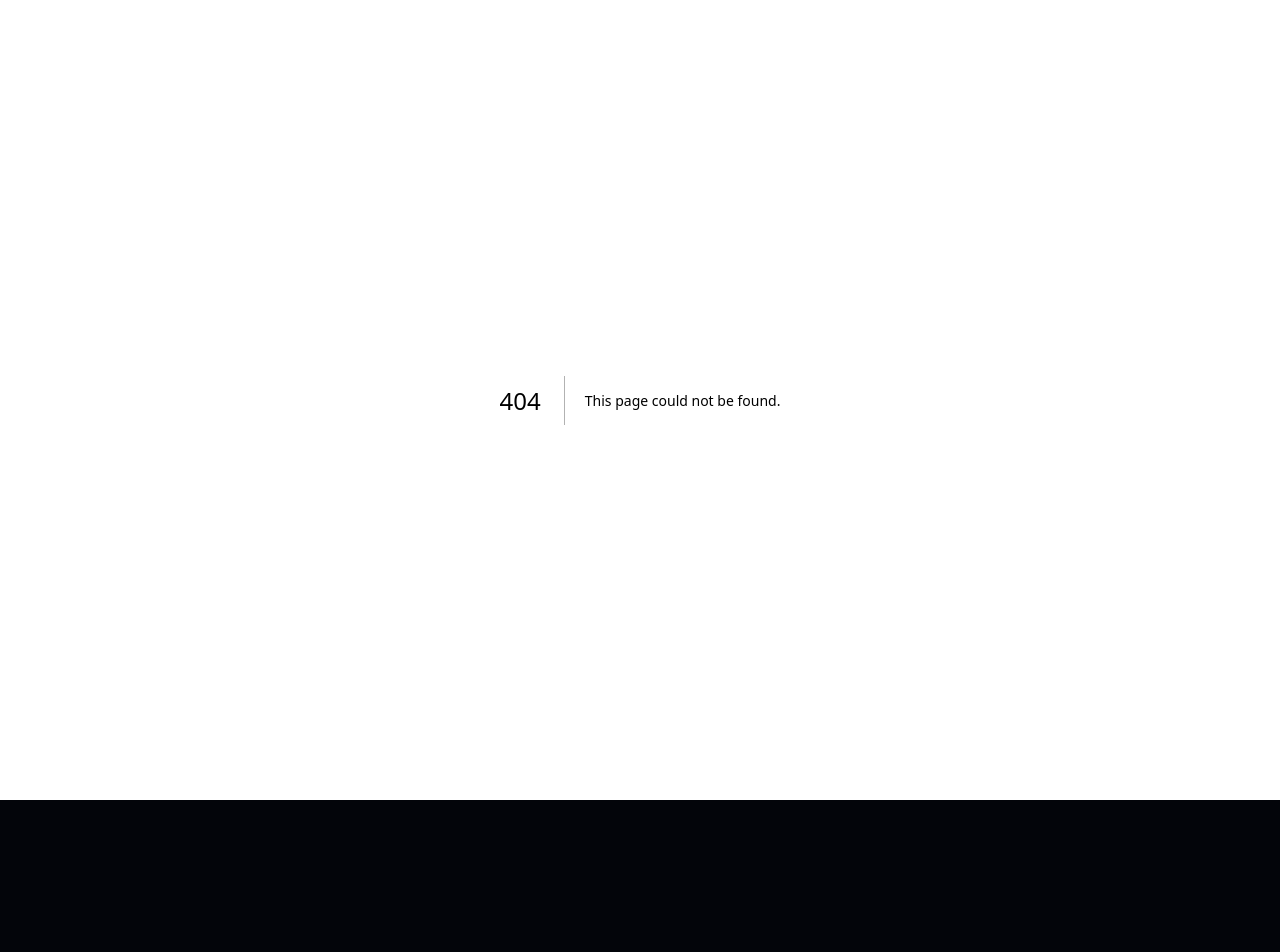
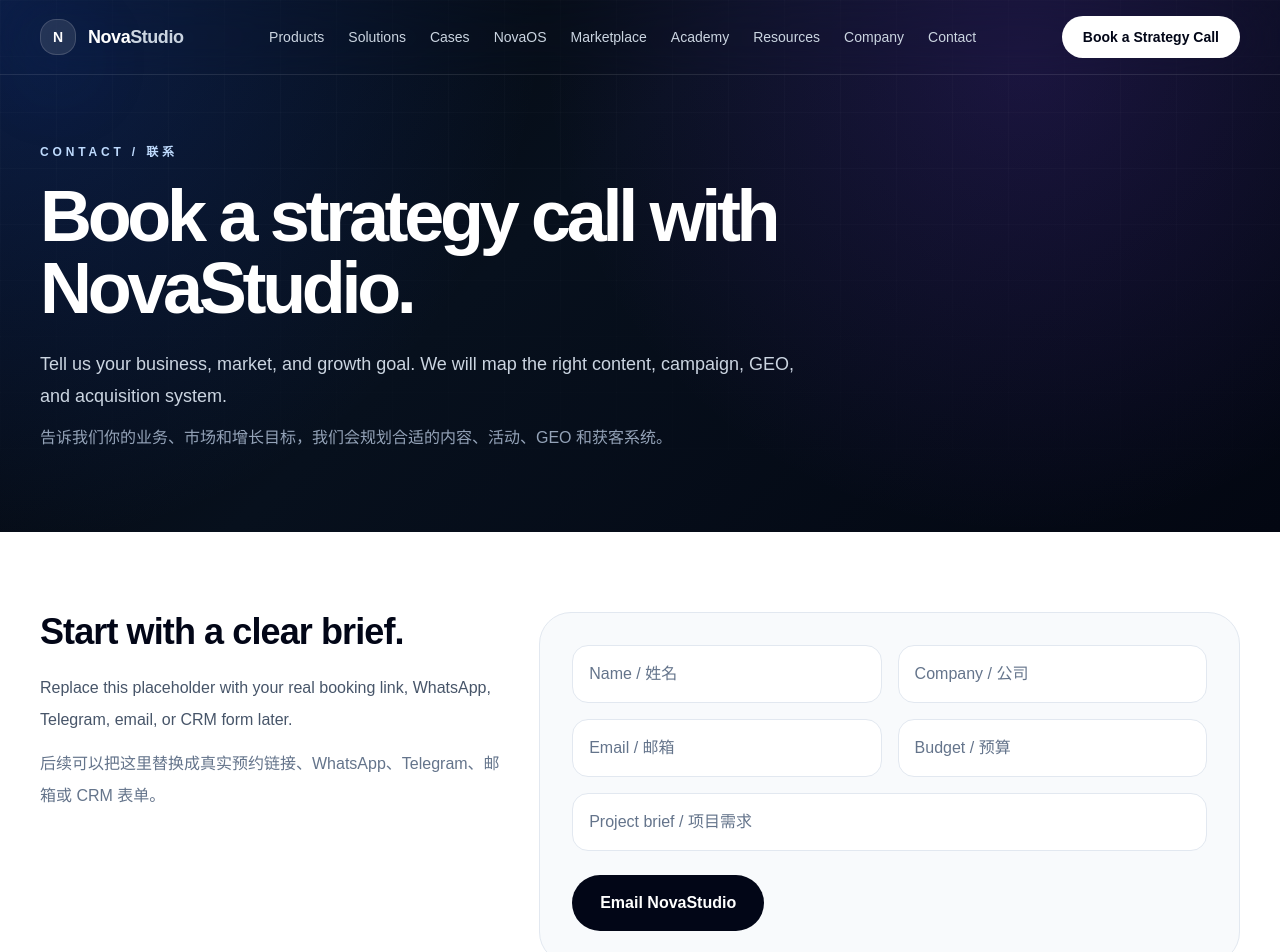
Before and after one commit to Booyuu/Novatest, a Next.js app: page /contact in a window 1280 px wide. Before the commit this address had no page. Shown: the top 952 px of the page. Before the commit the page ends 800 px from the top, so only its background shows below. Built offline with nearby package versions, Linux system fonts and the light colour scheme.

Commit message:
Add contact page

```diff
--- /dev/null
+++ b/app/contact/page.tsx
@@ -0,0 +1,45 @@
+'use client';
+
+import { useState } from 'react';
+import { Footer } from '@/components/Footer';
+import { MaintenanceModal } from '@/components/MaintenanceModal';
+import { Navbar } from '@/components/Navbar';
+
+export default function ContactPage() {
+  const [modalOpen, setModalOpen] = useState(false);
+  const openModal = () => setModalOpen(true);
+
+  return (
+    <main className="bg-nova-black text-white">
+      <Navbar onOpenModal={openModal} />
+      <section className="bg-radial-stage px-5 pb-20 pt-36 sm:px-8 lg:px-10">
+        <div className="mx-auto max-w-7xl">
+          <p className="eyebrow">Contact / 联系</p>
+          <h1 className="mt-5 max-w-5xl text-5xl font-semibold tracking-[-0.06em] sm:text-7xl">Book a strategy call with NovaStudio.</h1>
+          <p className="mt-6 max-w-3xl text-lg leading-8 text-slate-300">Tell us your business, market, and growth goal. We will map the right content, campaign, GEO, and acquisition system.</p>
+          <p className="mt-3 max-w-3xl text-base leading-7 text-slate-400">告诉我们你的业务、市场和增长目标，我们会规划合适的内容、活动、GEO 和获客系统。</p>
+        </div>
+      </section>
+      <section className="bg-white px-5 py-20 text-slate-950 sm:px-8 lg:px-10">
+        <div className="mx-auto grid max-w-7xl gap-8 lg:grid-cols-[0.8fr_1.2fr]">
+          <div>
+            <h2 className="text-4xl font-semibold tracking-tight">Start with a clear brief.</h2>
+            <p className="mt-5 leading-8 text-slate-600">Replace this placeholder with your real booking link, WhatsApp, Telegram, email, or CRM form later.</p>
+            <p className="mt-3 leading-8 text-slate-500">后续可以把这里替换成真实预约链接、WhatsApp、Telegram、邮箱或 CRM 表单。</p>
+          </div>
+          <div className="rounded-[2rem] border border-slate-200 bg-slate-50 p-8">
+            <div className="grid gap-4 sm:grid-cols-2">
+              {['Name / 姓名', 'Company / 公司', 'Email / 邮箱', 'Budget / 预算'].map((item) => (
+                <div key={item} className="rounded-2xl border border-slate-200 bg-white p-4 text-slate-500">{item}</div>
+              ))}
+            </div>
+            <div className="mt-4 rounded-2xl border border-slate-200 bg-white p-4 text-slate-500">Project brief / 项目需求</div>
+            <a href="mailto:hello@novastudio.world" className="mt-6 inline-flex rounded-full bg-slate-950 px-7 py-4 font-semibold text-white">Email NovaStudio</a>
+          </div>
+        </div>
+      </section>
+      <Footer onOpenModal={openModal} />
+      <MaintenanceModal open={modalOpen} onClose={() => setModalOpen(false)} />
+    </main>
+  );
+}
```
